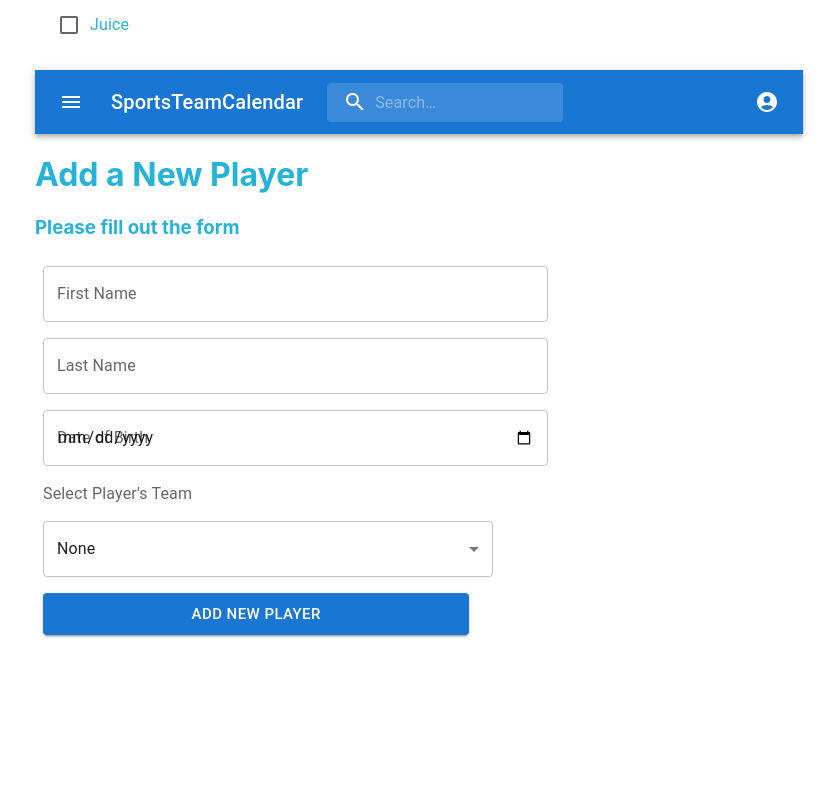
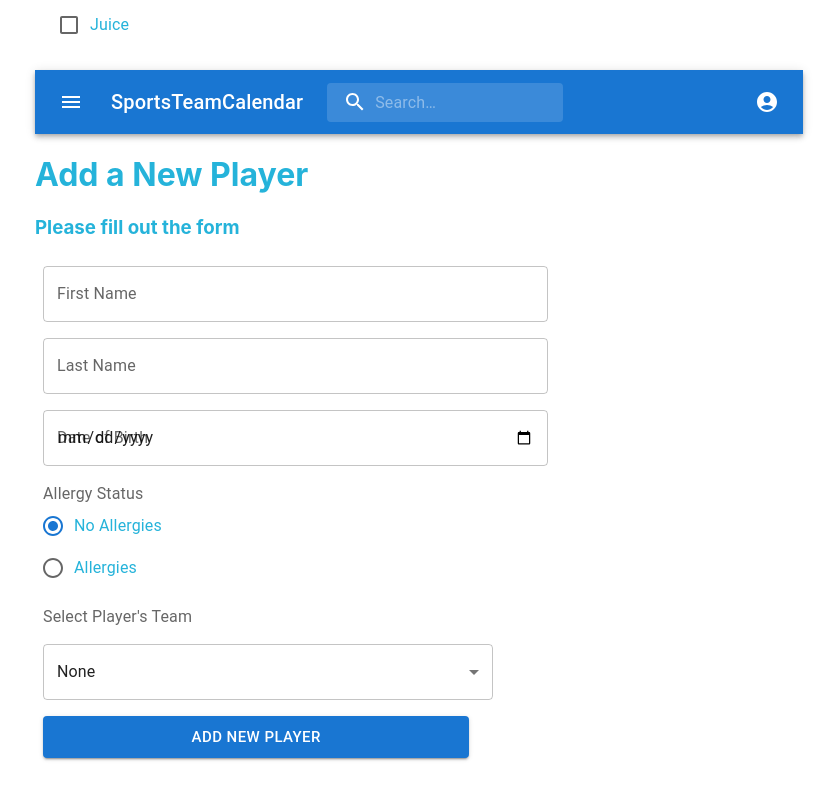
Before and after one commit to NatalieMae/SportsTeamCalendar, a React (Create React App) app: page / in a window 1280 px wide. Shown: the part 2419-3219 px from the top of the page, without its empty margins (221-1058 px from the left). Built offline with nearby package versions, Linux system fonts and the light colour scheme.

Commit message:
allergic status radio buttons

```diff
--- a/src/components/AddPlayerForm.jsx
+++ b/src/components/AddPlayerForm.jsx
@@ -6,6 +6,12 @@ import TextField from '@mui/material/TextField';
 import InputLabel from '@mui/material/InputLabel';
 import MenuItem from '@mui/material/MenuItem';
 import Select, { SelectChangeEvent } from '@mui/material/Select';
+import Radio from '@mui/material/Radio';
+import RadioGroup from '@mui/material/RadioGroup';
+import FormControlLabel from '@mui/material/FormControlLabel';
+import FormControl from '@mui/material/FormControl';
+import FormLabel from '@mui/material/FormLabel';
+
 
 
 const teams =['None','team1','team2', 'team3', 'team4']
@@ -14,6 +20,7 @@ function AddPlayerForm(){
 
     const [currentSelectedTeam, setCurrentSelectedTeam] = useState('None')
     const [data, setData] = useState('none')
+    const [allergyStatus, setAllergyStatus] =useState(false)
 
     const handleTeamChange = (event)=>{
         setCurrentSelectedTeam(event.target.value)
@@ -23,6 +30,11 @@ function AddPlayerForm(){
     const handleDataChange = (event) =>{
        setData(event.target.value)
        console.log(event.target.value)
+    }
+    const handleAllergicStatus =(e)=>{
+        setAllergyStatus(e.target.value)
+        console.log(e.target.value)
+
     }
 
     // const handleData=({target})=>{
@@ -71,6 +83,19 @@ function AddPlayerForm(){
                         maxLength = {10}
                         />
 
+                       <FormControl>
+                            <FormLabel id="demo-controlled-radio-buttons-group">Allergy Status</FormLabel>
+                            <RadioGroup
+                                aria-labelledby="demo-controlled-radio-buttons-group"
+                                name="controlled-radio-buttons-group"
+                                value={allergyStatus}
+                                onChange={handleAllergicStatus}
+                            >
+                                <FormControlLabel value="false" control={<Radio />} label="No Allergies" />
+                                <FormControlLabel value="true" control={<Radio />} label="Allergies" />
+                            </RadioGroup>
+                        </FormControl>
+
                         <InputLabel id="Select a team">Select Player's Team</InputLabel>
                             <Select
                             id="team"
```
